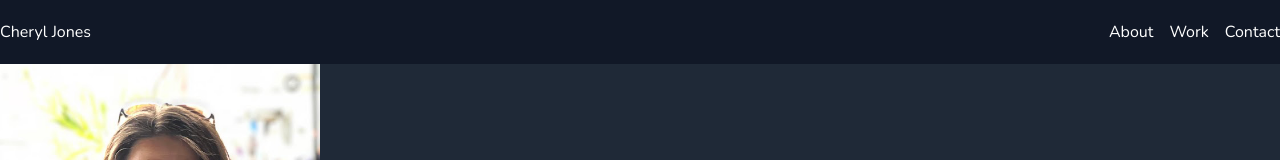
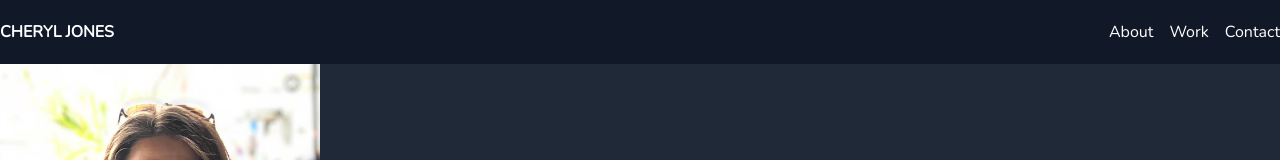
Before and after one commit to cherbear263/vue-portfolio, a Vue app: page / in a window 1280 px wide. Shown: the top 160 px of the page. Built offline with nearby package versions, Linux system fonts and the light colour scheme; a web font is replaced by a local one.

Commit message:
fix links to images

```diff
--- a/src/App.vue
+++ b/src/App.vue
@@ -2,7 +2,7 @@
   <div class="py-16">
     <nav class="fixed inset-x-0 top-0 z-10 h-16 bg-gray-900 ">
       <div class="flex items-center justify-between max-w-screen-xl py-5 mx-9 xl:mx-auto">
-        <a class="text-white" href="/#intro">Cheryl Jones</a>
+        <a class="font-semibold text-white uppercase" href="/#intro">Cheryl Jones</a>
         <ul class="flex gap-4">
           <a href="/#about" class="text-white hover:text-blue-500">About</a>
           <a href="/#work" class="text-white hover:text-blue-500">Work</a>
--- a/src/data/work.JSON
+++ b/src/data/work.JSON
@@ -31,7 +31,7 @@
     "imageData": {
       "name": "RentDee",
       "alt": "Image of RentDee Dashboard with a modal showing a green tick",
-      "url": "http://localhost:8080/img/rentDee-dashboard.e4d61ea8.png"
+      "url": "https://github.com/cherbear263/vue-portfolio/blob/main/src/assets/rentDee-dashboard.png?raw=true"
     }
   },
   {
@@ -46,7 +46,7 @@
     "imageData": {
       "name": "Crafting with Cazz",
       "alt": "Image of a crafting website home page called Crafing with Cazz",
-      "url": "http://localhost:8080/img/cazz.78634ee1.png"
+      "url": "https://github.com/cherbear263/vue-portfolio/blob/main/src/assets/cazz.png?raw=true"
     }
   },
   {
@@ -61,7 +61,7 @@
     "imageData": {
       "name": "Year 10 Coffeeshop app",
       "alt": "Image of the dashboard for the coffee-ordering application. Includes statistics in a colourful pie chart",
-      "url": "http://localhost:8080/img/SLAS_dashboard.2216a35d.png"
+      "url": "https://github.com/cherbear263/vue-portfolio/blob/main/src/assets/SLAS_dashboard.png?raw=true"
     }
   }
 ]
```
Also changed, not shown: 1 other file (tests, documents, lock files or other folders).
